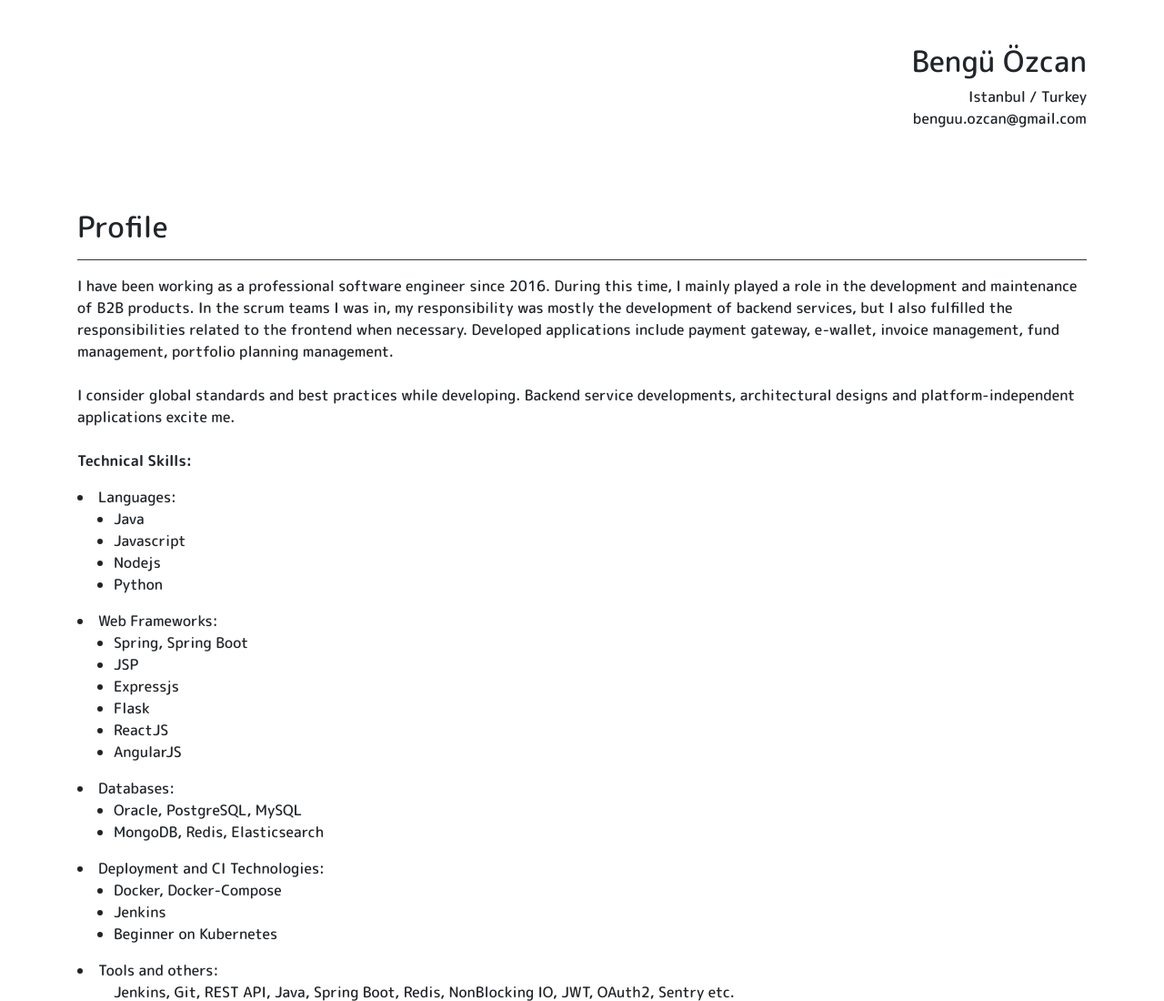
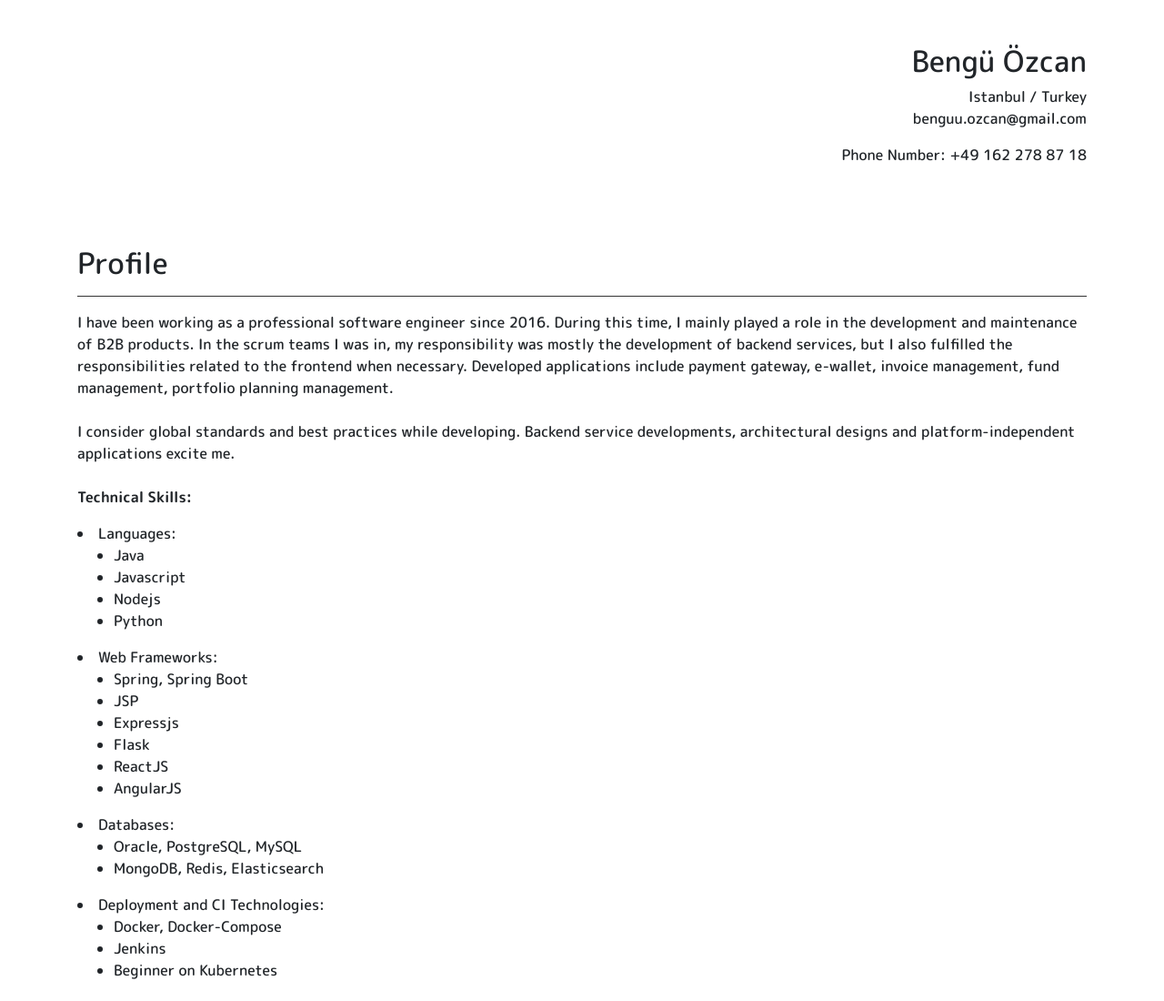
Before and after one commit to benguozcan/benguozcan.github.io, a plain HTML site: page index.html in a window 1280 px wide. Shown: the top 1100 px of the page at 91% size. Drawn offline with Linux system fonts and the light colour scheme.

Commit message:
Update index.html

```diff
--- a/index.html
+++ b/index.html
@@ -28,6 +28,7 @@
         <br />
         <h2 align="right">Bengü Özcan</h2>
         <p align="right">Istanbul / Turkey <br />benguu.ozcan@gmail.com</p>
+        <p align="right">Phone Number: +49 162 278 87 18</p>
         <br />
         <br />
         <br />
```
